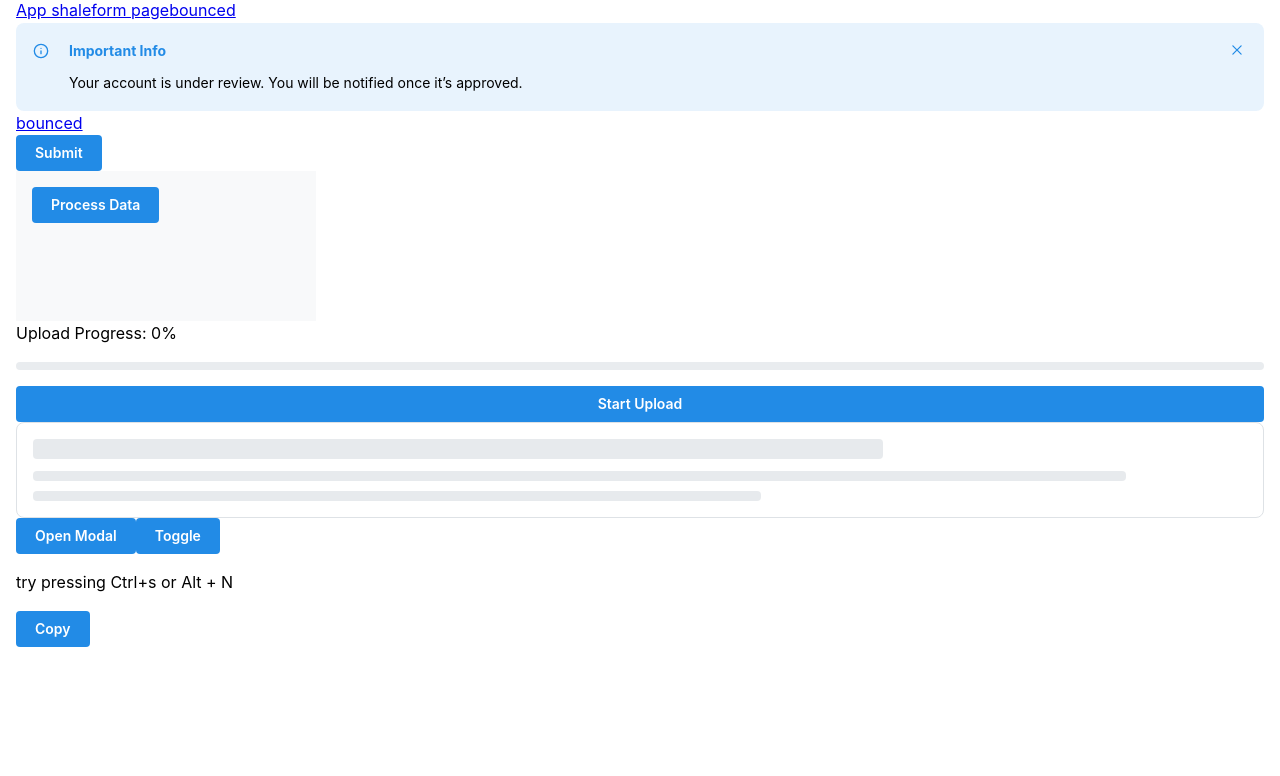
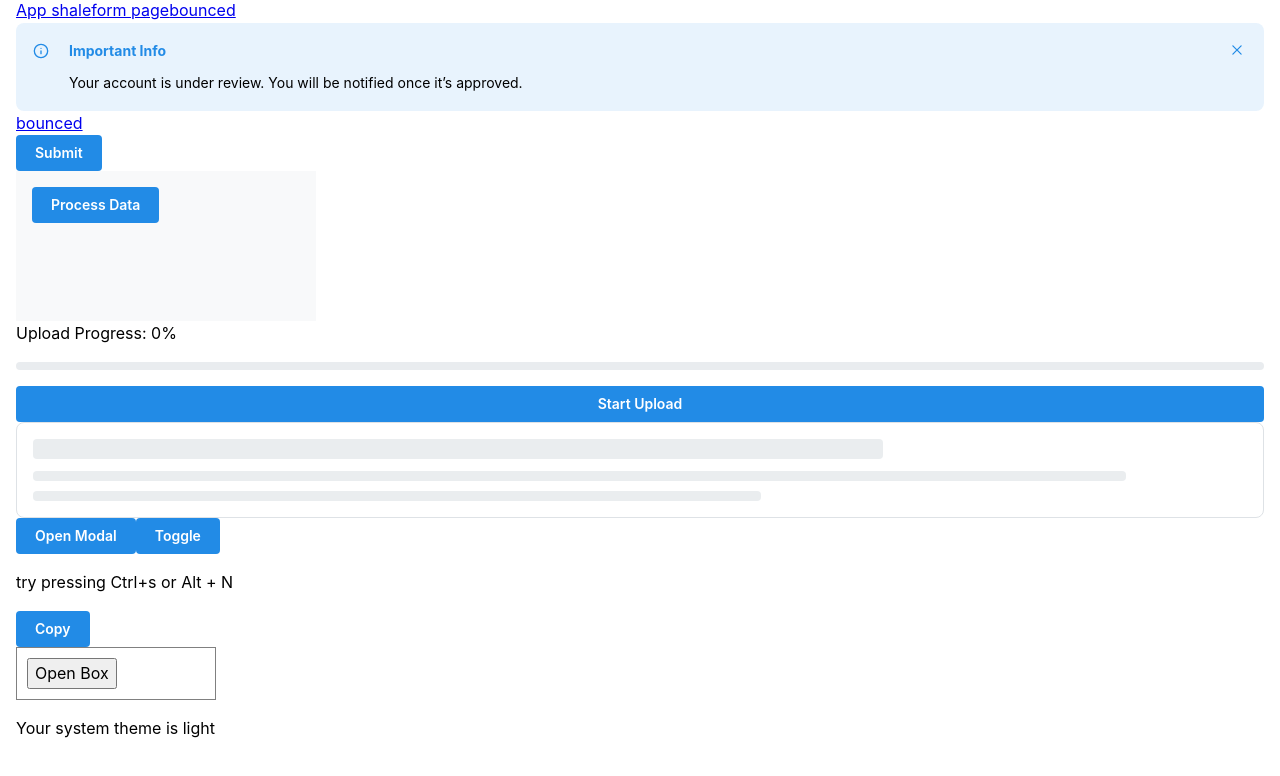
Before and after one commit to bonsii2/mantine-project, a Next.js app: page / in a window 1280 px wide. Shown: the part 676-1452 px from the top of the page. Before the commit the page ends 1355 px from the top, so only its background shows below. Built offline with nearby package versions, Linux system fonts and the light colour scheme.

Commit message:
i add the uxescheme lesson

```diff
--- /dev/null
+++ b/src/app/CustomHooks/useClickOutSide/page.tsx
@@ -0,0 +1,17 @@
+import { useClickOutside } from "@mantine/hooks";
+import { useState, useRef } from "react";
+
+export default function ClickOutsideExample() {
+  const [opened, setOpened] = useState(false);
+  const ref = useClickOutside(() => setOpened(false));
+
+  return (
+    <div
+      ref={ref}
+      style={{ border: "1px solid gray", padding: "10px", width: "200px" }}
+    >
+      <button onClick={() => setOpened(true)}>Open Box</button>
+      {opened && <p>Click outside me to close</p>}
+    </div>
+  );
+}
--- /dev/null
+++ b/src/app/CustomHooks/useColorScheme/page.tsx
@@ -0,0 +1,7 @@
+import { useColorScheme } from "@mantine/hooks";
+
+export default function ThemeExample() {
+  const preferredColorScheme = useColorScheme(); // 'light' or 'dark'
+
+  return <p>Your system theme is {preferredColorScheme}</p>;
+}
--- a/src/app/page.tsx
+++ b/src/app/page.tsx
@@ -14,6 +14,8 @@ import Skeleton from '@/app/feedBackComponent/skeleton/page'
 import UseDisclosure from '@/app/CustomHooks/useDisclosure/page'
 import UseHotKeys from '@/app/CustomHooks/useHotKeys/page'
 import UseClipBoard from '@/app/CustomHooks/UseClipBoard/page'
+import UseclickOutside from '@/app/CustomHooks/useClickOutSide/page'
+import ColorScheme from '@/app/CustomHooks/useColorScheme/page'
 
 export default function HomePage() {
   const handleClick = () => {
@@ -92,6 +94,8 @@ export default function HomePage() {
       <UseDisclosure />
       <UseHotKeys />
       <UseClipBoard />
+      <UseclickOutside />
+      <ColorScheme />
     </Container>
   );
 }
```
